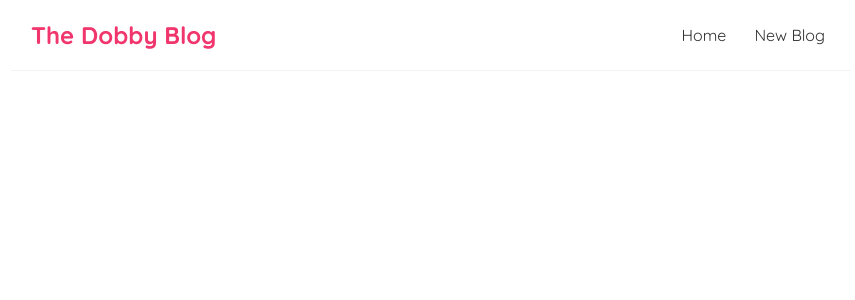
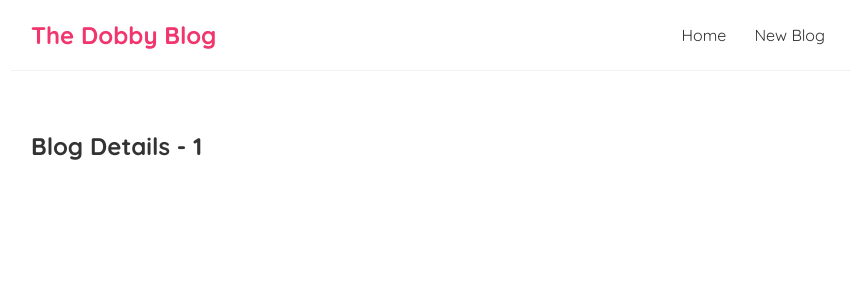
Before and after one commit to TishaJhabak1014/micro-blog-app, a React (Create React App) app: page /blogs/1 in a window 1280 px wide. Shown: the top 300 px of the page, without its empty margins (209-1064 px from the left). Built offline with nearby package versions, Linux system fonts and the light colour scheme.

Commit message:
added route to specific blogs

```diff
--- a/src/App.js
+++ b/src/App.js
@@ -3,6 +3,7 @@
 import Create from './Create';
 
 import { BrowserRouter as Router, Route, Routes } from 'react-router-dom';
+import BlogDetails from './BlogDetails';
 
 function App() {
   return (
@@ -15,7 +16,10 @@
             </Route>
             <Route exact path="/create" element={<Create />}>
             </Route>
+            <Route exact path="/blogs/:id" element={<BlogDetails />}>
+            </Route>
           </Routes>
+          {/* changeable part od the route is route parameter; we fatch those parameters within the component to update the dom accordaingly  */}
         </div>
       </div>
     </Router>
--- /dev/null
+++ b/src/BlogDetails.js
@@ -0,0 +1,12 @@
+import {useParams} from 'react-router-dom';
+
+const BlogDetails = () => {
+    const { id } = useParams();
+    return (
+        <div className="blog-details">
+            <h2>Blog Details - {id}</h2>
+        </div>
+     );
+}
+
+export default BlogDetails;
--- a/src/BlogList.js
+++ b/src/BlogList.js
@@ -1,3 +1,4 @@
+import { Link } from "react-router-dom";
 const BlogList = ({blogs, title}) => {
 
     return (
@@ -5,8 +6,10 @@
             <h1>{title}</h1>
             {blogs.map((blog) => (
                 <div className="blog-preview" key={blog.id}>
-                    <h2>{blog.title}</h2>
-                    <p>Written by {blog.author}</p>
+                    <Link to={`/blogs/${blog.id}`}>
+                        <h2>{blog.title}</h2>
+                        <p>Written by {blog.author}</p>
+                    </Link>
                 </div>
             ))}
         </div>
--- a/src/index.css
+++ b/src/index.css
@@ -5,6 +5,7 @@
   margin: 0;
   font-family: "Quicksand";
   color: #333;
+  text-decoration: none;
 }
 .navbar {
   padding: 20px;
```
